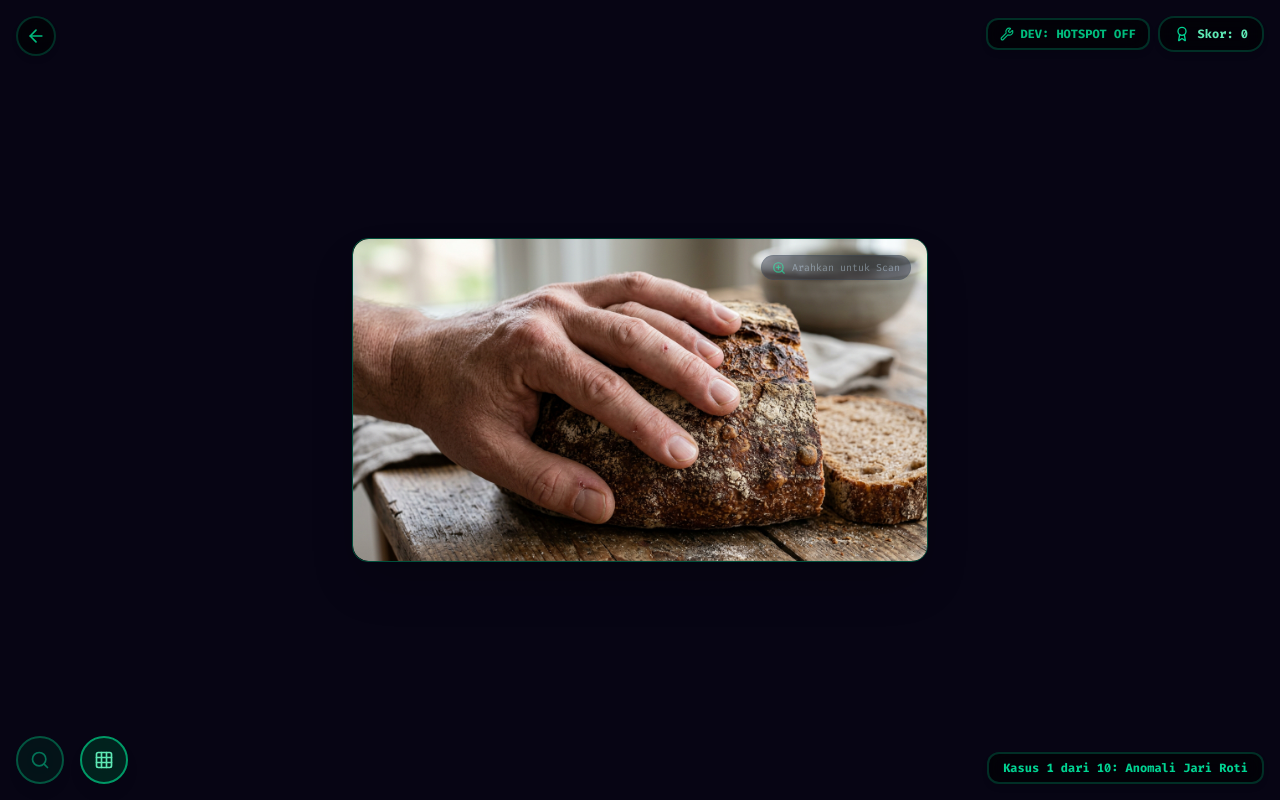
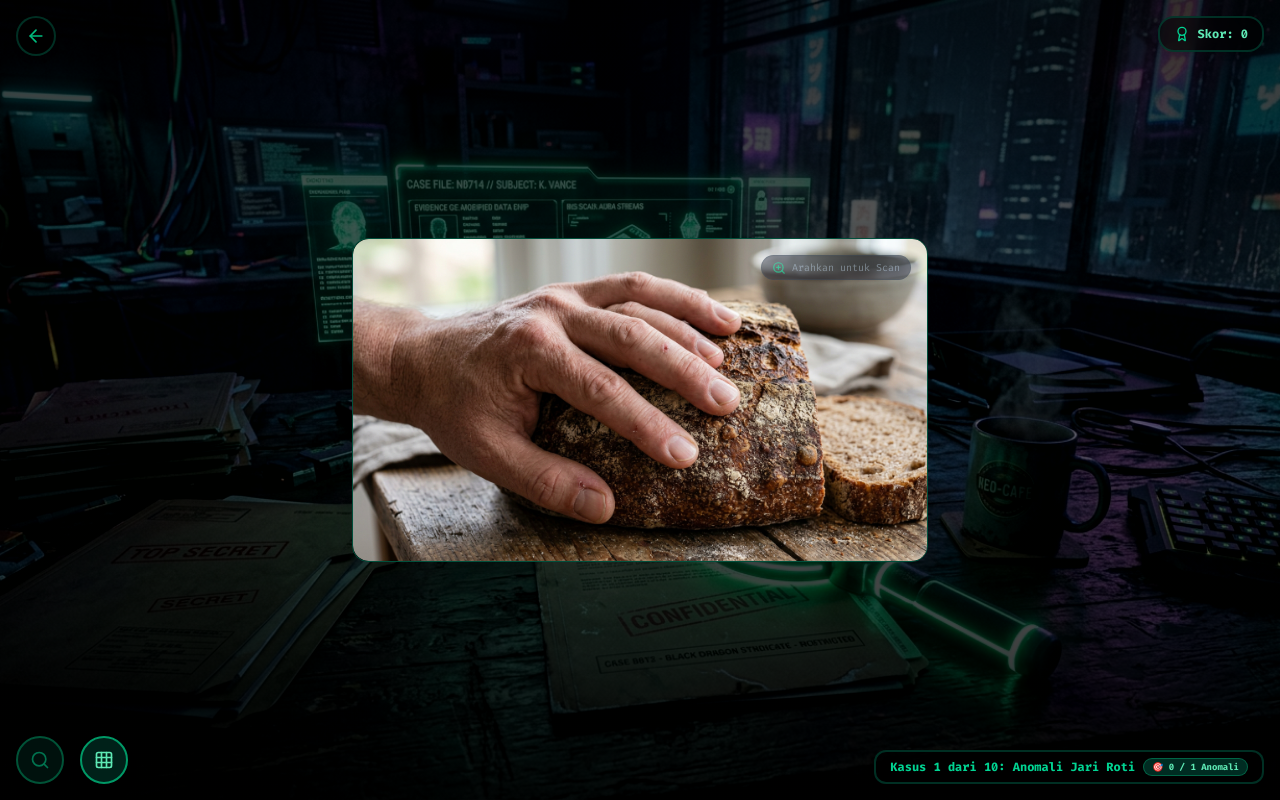
Before and after one commit to glenrioariesto/detektif-halusinasi-challenge, a React (Vite) app: page / in a window 1280 px wide. Both pictures are taken after a click on the button "MULAI". Built offline with nearby package versions, Linux system fonts and the light colour scheme.

Commit message:
feat(arena): add detective desk background, progressive multi-hotspot completion, and secret DEV toggle

```diff
--- a/src/App.tsx
+++ b/src/App.tsx
@@ -17,6 +17,7 @@ export default function App() {
     showFeedback,
     attempts,
     foundHotspot,
+    foundHotspotIndices,
     selectedSegmentIndex,
     missClicks,
     startInvestigation,
@@ -46,6 +47,7 @@ export default function App() {
           score={score}
           attempts={attempts}
           foundHotspot={foundHotspot}
+          foundHotspotIndices={foundHotspotIndices}
           selectedSegmentIndex={selectedSegmentIndex}
           missClicks={missClicks}
           onImageClick={handleImageClick}
--- a/src/components/InteractiveImage.tsx
+++ b/src/components/InteractiveImage.tsx
@@ -7,6 +7,7 @@ interface InteractiveImageProps {
   alt: string;
   hotspot?: Hotspot;
   hotspots?: Hotspot[];
+  foundHotspotIndices?: number[];
   found: boolean;
   missClicks: MissClick[];
   onClick: (x: number, y: number) => void;
@@ -21,6 +22,7 @@ export function InteractiveImage({
   alt,
   hotspot,
   hotspots,
+  foundHotspotIndices = [],
   found,
   missClicks,
   onClick,
@@ -245,10 +247,14 @@ export function InteractiveImage({
         </>
       )}
 
-      {/* RENDER ALL HOTSPOTS ONCE FOUND */}
-      {found && allHotspots.length > 0 && imgLoaded && (
+      {/* RENDER HOTSPOTS AS THEY ARE DISCOVERED */}
+      {allHotspots.length > 0 && imgLoaded && (
         <>
-          {allHotspots.map((hs, index) => (
+          {allHotspots.map((hs, index) => {
+            const isFound = found || foundHotspotIndices.includes(index);
+            if (!isFound) return null;
+
+            return (
               <div
                 key={`reveal-hs-${index}`}
                 className="absolute border-2 border-emerald-400 bg-emerald-500/10 shadow-[0_0_20px_rgba(52,211,153,0.5)] flex items-center justify-center animate-pulse"
@@ -272,7 +278,8 @@ export function InteractiveImage({
                   {hs.label}
                 </div>
               </div>
-          ))}
+            );
+          })}
         </>
       )}
 
--- a/src/hooks/useGameState.ts
+++ b/src/hooks/useGameState.ts
@@ -20,6 +20,7 @@ export const useGameState = () => {
     showFeedback: false,
     attempts: 0,
     foundHotspot: false,
+    foundHotspotIndices: [],
     selectedSegmentIndex: null,
     missClicks: [],
   });
@@ -49,8 +50,11 @@ export const useGameState = () => {
     const targetHotspots = activeLevel.hotspots || (activeLevel.hotspot ? [activeLevel.hotspot] : []);
     if (targetHotspots.length === 0) return;
 
-    // Check if click hits ANY hotspot in the list
-    const isHit = targetHotspots.some(hs => {
+    // Find which hotspot index is hit
+    const foundIndices = state.foundHotspotIndices || [];
+    const hitIndex = targetHotspots.findIndex((hs, idx) => {
+      if (foundIndices.includes(idx)) return false; // Already found
+
       const rx = hs.radiusX !== undefined ? hs.radiusX : hs.radius;
       const ry = hs.radiusY !== undefined ? hs.radiusY : hs.radius;
       const rotRad = ((hs.rotation || 0) * Math.PI) / 180;
@@ -65,9 +69,12 @@ export const useGameState = () => {
       return hitValue <= 1;
     });
 
-    if (isHit) {
-      // Correct click (hit!)
+    if (hitIndex !== -1) {
+      // Correct click (hit new hotspot!)
       playSynthesizerNote('success');
+      const updatedFoundIndices = [...foundIndices, hitIndex];
+      const isAllHotspotsFound = updatedFoundIndices.length >= targetHotspots.length;
+
       const newAnswer: UserLevelAnswer = {
         levelId: activeLevel.id,
         isCorrect: true,
@@ -77,10 +84,11 @@ export const useGameState = () => {
 
       setState(prev => ({
         ...prev,
+        foundHotspotIndices: updatedFoundIndices,
         answers: [...prev.answers, newAnswer],
         score: prev.score + 1,
-        showFeedback: true,
-        foundHotspot: true
+        showFeedback: isAllHotspotsFound,
+        foundHotspot: isAllHotspotsFound
       }));
     } else {
       // Incorrect click (miss!)
@@ -158,6 +166,7 @@ export const useGameState = () => {
         showFeedback: false,
         attempts: 0,
         foundHotspot: false,
+        foundHotspotIndices: [],
         selectedSegmentIndex: null,
         missClicks: []
       }));
@@ -168,6 +177,7 @@ export const useGameState = () => {
         showFeedback: false,
         attempts: 0,
         foundHotspot: false,
+        foundHotspotIndices: [],
         selectedSegmentIndex: null,
         missClicks: []
       }));
@@ -185,6 +195,7 @@ export const useGameState = () => {
       showFeedback: false,
       attempts: 0,
       foundHotspot: false,
+      foundHotspotIndices: [],
       selectedSegmentIndex: null,
       missClicks: [],
     });
@@ -202,6 +213,7 @@ export const useGameState = () => {
     showFeedback: state.showFeedback,
     attempts: state.attempts,
     foundHotspot: state.foundHotspot,
+    foundHotspotIndices: state.foundHotspotIndices,
     selectedSegmentIndex: state.selectedSegmentIndex,
     missClicks: state.missClicks,
     startInvestigation,
--- a/src/pages/arena/ArenaPage.tsx
+++ b/src/pages/arena/ArenaPage.tsx
@@ -1,7 +1,8 @@
 import { useState } from 'react';
 import { ArrowLeft, CheckCircle2, Search, ArrowRight, HelpCircle, X, ShieldAlert, Award, Grid, Wrench } from 'lucide-react';
-import type { Level, MissClick } from '../../types';
+import type { Level, MissClick, Hotspot } from '../../types';
 import { InteractiveImage } from '../../components/InteractiveImage';
+import arenaBg from '../../assets/arena_bg.jpg';
 
 interface ArenaPageProps {
   currentLevelIndex: number;
@@ -11,6 +12,7 @@ interface ArenaPageProps {
   score: number;
   attempts: number;
   foundHotspot: boolean;
+  foundHotspotIndices: number[];
   selectedSegmentIndex: number | null;
   missClicks: MissClick[];
   onImageClick: (x: number, y: number) => void;
@@ -26,6 +28,7 @@ export function ArenaPage({
   showFeedback,
   score,
   attempts,
+  foundHotspotIndices = [],
   selectedSegmentIndex,
   missClicks,
   onImageClick,
@@ -38,6 +41,10 @@ export function ArenaPage({
   const [showGrid, setShowGrid] = useState(false);
   const [devShowHotspot, setDevShowHotspot] = useState(false);
 
+  // Hidden DEV mode toggle via secret click counter
+  const [devUnlocked, setDevUnlocked] = useState(false);
+  const [secretClickCount, setSecretClickCount] = useState(0);
+
   // Dedicated reactive state for DEV hotspot adjustments
   const [activeHotspotIndex, setActiveHotspotIndex] = useState(0);
   const [devHotspot, setDevHotspot] = useState(activeLevel.hotspot);
@@ -45,6 +52,15 @@ export function ArenaPage({
   // Normalize hotspots list
   const currentHotspots = activeLevel.hotspots || (activeLevel.hotspot ? [activeLevel.hotspot] : []);
   const currentTargetHotspot = currentHotspots[activeHotspotIndex] || currentHotspots[0];
+
+  const handleSecretScoreClick = () => {
+    const nextCount = secretClickCount + 1;
+    setSecretClickCount(nextCount);
+    if (nextCount >= 3) {
+      setDevUnlocked(true);
+      setDevShowHotspot(true);
+    }
+  };
 
   const updateHotspot = (key: keyof Hotspot, val: number) => {
     if (!currentTargetHotspot) return;
@@ -91,7 +107,15 @@ export function ArenaPage({
   };
 
   return (
-    <div className="h-screen w-screen bg-[#070514] text-emerald-100 flex items-center justify-center overflow-hidden relative select-none font-mono">
+    <div className="h-screen w-screen bg-[#020502] text-emerald-100 flex items-center justify-center overflow-hidden relative select-none font-mono">
+
+      {/* Background Image with Dark Cyberpunk Atmosphere Overlay */}
+      <img
+        src={arenaBg}
+        alt="Latar Belakang Ruang Investigasi"
+        className="absolute inset-0 w-full h-full object-cover z-0 opacity-75 filter brightness-90 contrast-110 pointer-events-none"
+      />
+      <div className="absolute inset-0 bg-gradient-to-t from-black/80 via-black/40 to-black/70 z-1 pointer-events-none"></div>
 
       {/* Immersive Game UI stretching to landscape screen bounds */}
       <div className="relative w-full h-full z-10 flex flex-col">
@@ -108,7 +132,7 @@ export function ArenaPage({
 
         {/* HUD: Top-Right Score Badge & DEV Mode Button */}
         <div className="absolute top-4 right-4 z-30 flex items-center gap-2">
-          {activeLevel.type === 'image' && (
+          {devUnlocked && activeLevel.type === 'image' && (
             <button
               type="button"
               onClick={() => setDevShowHotspot(!devShowHotspot)}
@@ -124,7 +148,11 @@ export function ArenaPage({
             </button>
           )}
 
-          <div className="px-3.5 py-2 bg-black/60 backdrop-blur-md border-2 border-emerald-900/60 rounded-2xl flex items-center gap-2 text-xs font-bold text-emerald-300 shadow-md">
+          <div
+            onClick={handleSecretScoreClick}
+            className="px-3.5 py-2 bg-black/60 backdrop-blur-md border-2 border-emerald-900/60 rounded-2xl flex items-center gap-2 text-xs font-bold text-emerald-300 shadow-md cursor-pointer hover:border-emerald-500/80 transition-colors"
+            title="Skor Investigasi (Klik 3x untuk Opsi Pengembang)"
+          >
             <Award className="w-4 h-4 text-emerald-400" />
             <span>Skor: {score}</span>
           </div>
@@ -157,8 +185,13 @@ export function ArenaPage({
         )}
 
         {/* HUD: Bottom-Right Level Title Info Badge */}
-        <div className="absolute bottom-4 right-4 z-30 px-3.5 py-1.5 bg-black/60 backdrop-blur-md border-2 border-emerald-900/60 rounded-xl text-[10px] sm:text-xs text-emerald-400 font-bold shadow-md">
-          Kasus {currentLevelIndex + 1} dari {totalLevels}: {activeLevel.title}
+        <div className="absolute bottom-4 right-4 z-30 px-3.5 py-1.5 bg-black/60 backdrop-blur-md border-2 border-emerald-900/60 rounded-xl text-[10px] sm:text-xs text-emerald-400 font-bold shadow-md flex items-center gap-2">
+          <span>Kasus {currentLevelIndex + 1} dari {totalLevels}: {activeLevel.title}</span>
+          {activeLevel.type === 'image' && (
+            <span className="px-2 py-0.5 bg-emerald-950 border border-emerald-500/40 text-emerald-300 text-[9px] rounded-full font-mono">
+              🎯 {(foundHotspotIndices || []).length} / {currentHotspots.length} Anomali
+            </span>
+          )}
         </div>
 
         {/* HUD: DEV HOTSPOT CONTROL PANEL TOOLBAR */}
@@ -370,6 +403,7 @@ export function ArenaPage({
                 alt={activeLevel.title}
                 hotspot={activeLevel.hotspot}
                 hotspots={activeLevel.hotspots}
+                foundHotspotIndices={foundHotspotIndices}
                 found={showFeedback}
                 missClicks={missClicks}
                 onClick={onImageClick}
--- a/src/types.ts
+++ b/src/types.ts
@@ -51,6 +51,7 @@ export interface GameState {
   showFeedback: boolean;
   attempts: number;
   foundHotspot: boolean;
+  foundHotspotIndices: number[];
   selectedSegmentIndex: number | null;
   missClicks: MissClick[];
 }
```
Also changed, not shown: src/assets/arena_bg.jpg (added). Lines whose indentation alone changed are shown as unchanged.
